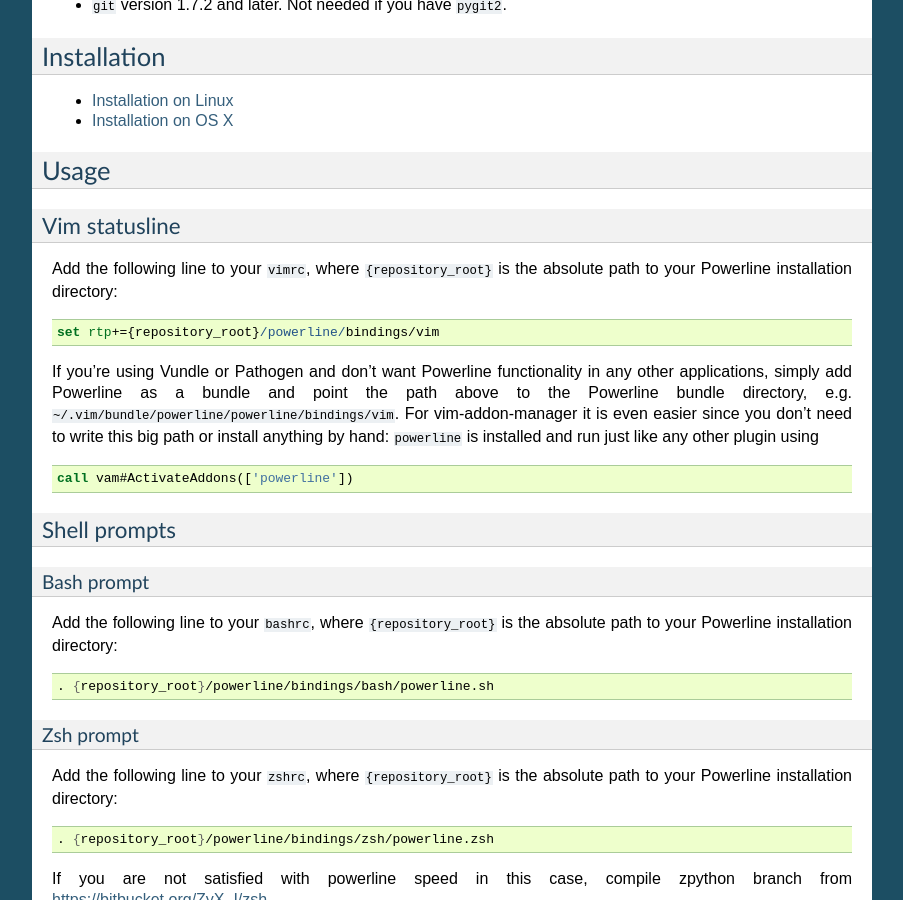
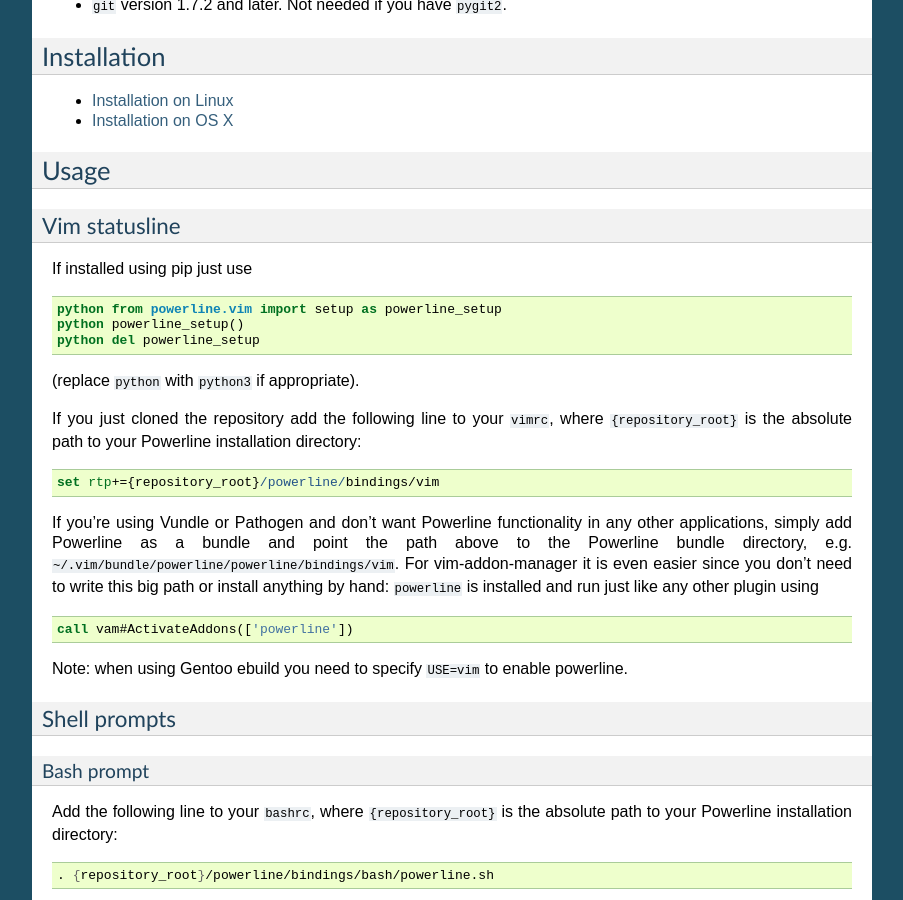
Before and after one commit to someyooyo/someyooyo, a Sphinx documentation site: the page built from docs/source/overview.rst, in a window 1280 px wide and 900 px high, scrolled down 1316 px. Shown: the whole window, without its empty margins (198-1101 px from the left). Built offline with Sphinx 7.4.7, drawn with Linux system fonts in a browser that asks for light colours.

Commit message:
Update documentation

```diff
--- a/docs/source/overview.rst
+++ b/docs/source/overview.rst
@@ -91,8 +91,19 @@ Usage
 Vim statusline
 --------------
 
-Add the following line to your :file:`vimrc`, where ``{repository_root}`` is the
-absolute path to your Powerline installation directory:
+If installed using pip just use
+
+.. code-block:: vim
+
+    python from powerline.vim import setup as powerline_setup
+    python powerline_setup()
+    python del powerline_setup
+
+(replace ``python`` with ``python3`` if appropriate).
+
+If you just cloned the repository add the following line to your :file:`vimrc`,
+where ``{repository_root}`` is the absolute path to your Powerline installation
+directory:
 
 .. code-block:: vim
 
@@ -108,6 +119,9 @@ hand: ``powerline`` is installed and run just like any other plugin using
 .. code-block:: vim
 
     call vam#ActivateAddons(['powerline'])
+
+Note: when using Gentoo ebuild you need to specify ``USE=vim`` to enable
+powerline.
 
 Shell prompts
 -------------
```
